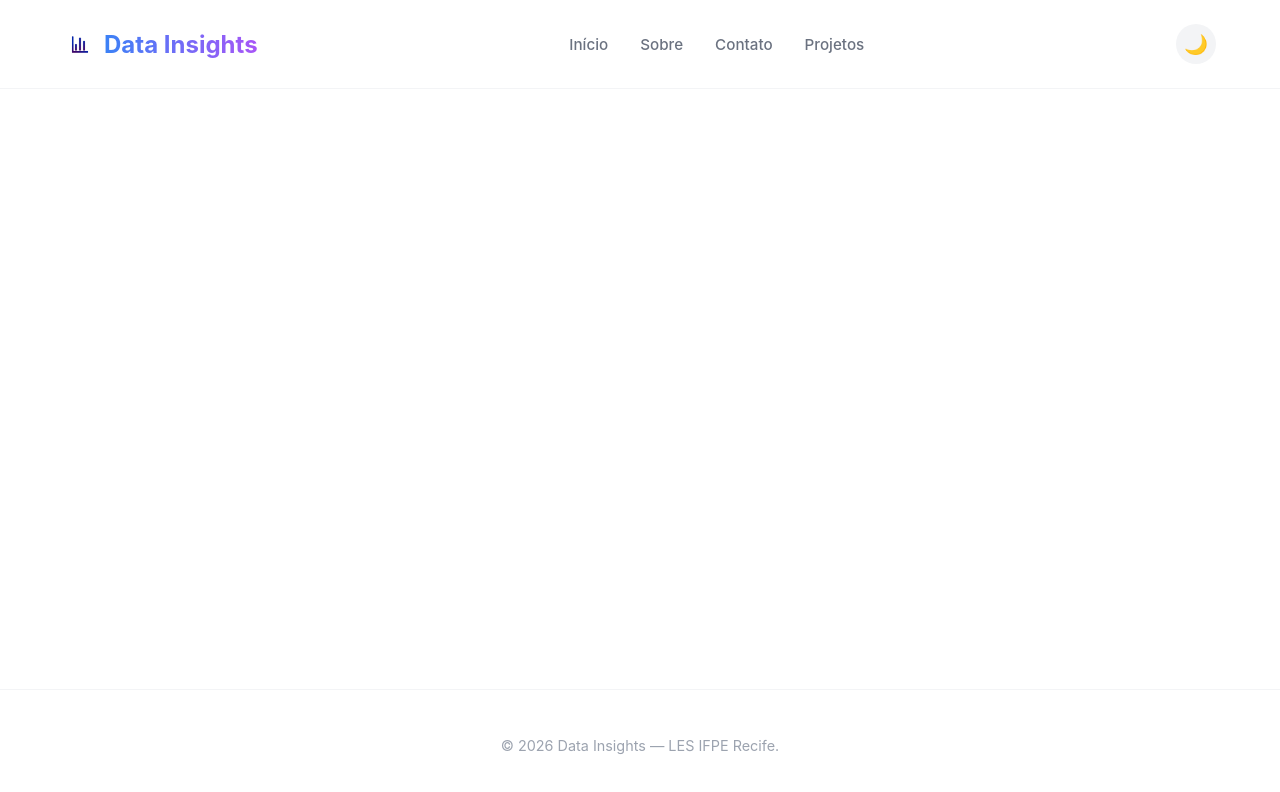
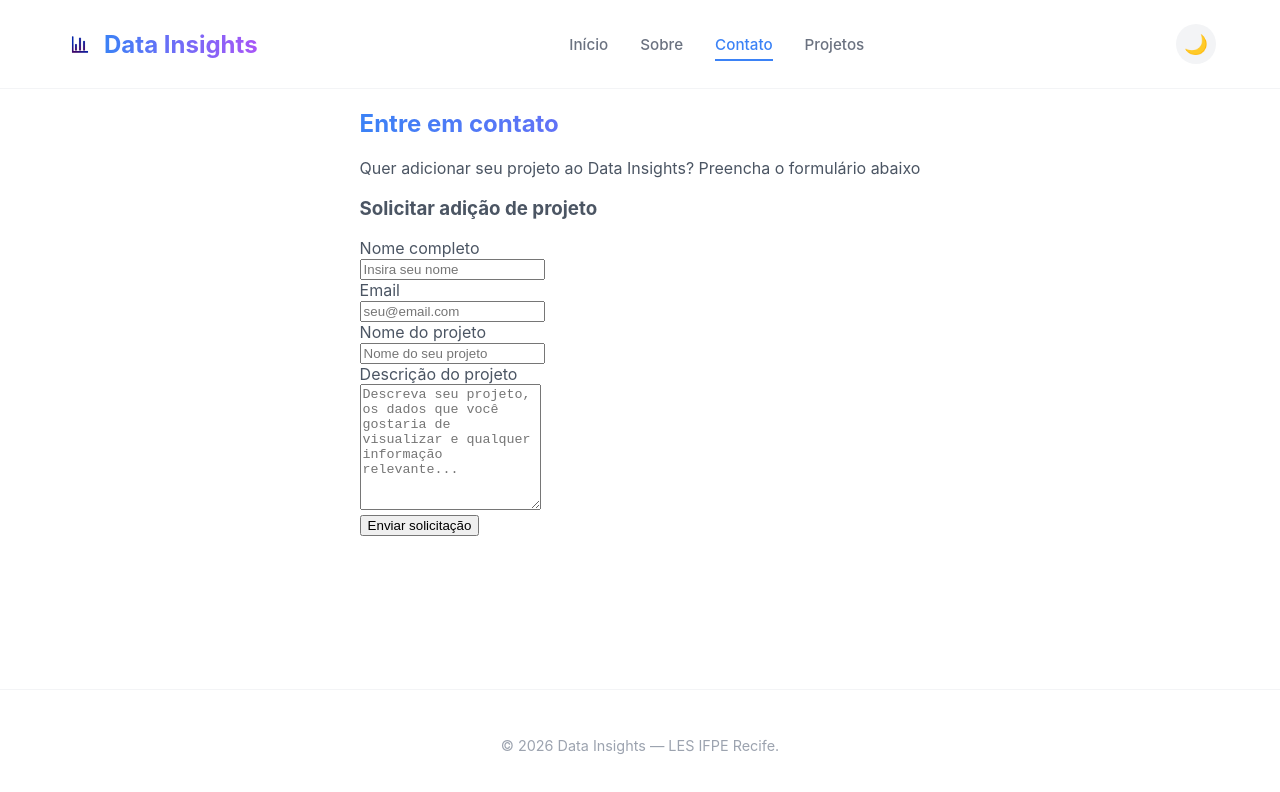
Before and after one commit to lesifpe/WeatherDashboard, a Vue app: page /Contato in a window 1280 px wide. Shown: the top 792 px of the page. Built offline with nearby package versions, Linux system fonts and the light colour scheme.

Commit message:
feat: criação de tela contato e adição de formulário

```diff
--- /dev/null
+++ b/components/ui/Formulario.vue
@@ -0,0 +1,34 @@
+<template>
+    <div class="card-formulario">
+        <h3>Solicitar adição de projeto</h3>
+
+        <form class = "formulario" @submit.prevent="enviarFormulario">
+            <label for ="nome">Nome completo</label><br>
+            <input type = "text" placeholder = "Insira seu nome" id = "nome" v-model="nome"><br>
+
+            <label for = "email">Email</label><br>
+            <input type = "email" placeholder = "seu@email.com" id = "email" v-model="email"><br>
+
+            <label for="nomeProjeto">Nome do projeto</label><br>
+            <input type = "text" placeholder = "Nome do seu projeto" id = "nomeProjeto" v-model="nomeProjeto"><br>
+
+            <label for="descricao">Descrição do projeto</label><br>
+            <textarea rows="8" cols = "20" placeholder="Descreva seu projeto, os dados que você gostaria de visualizar e qualquer informação relevante..." id = "descricao" v-model="descricao"></textarea><br>
+
+            <button type = "submit">Enviar solicitação</button>
+        </form>
+    </div>
+</template>
+
+<script setup>
+    import { ref } from 'vue'
+
+    const nome = ref('')
+    const email = ref('')
+    const nomeProjeto = ref('')
+    const descricao = ref('')
+
+    function enviarFormulario(){
+        //TODO
+    }
+</script>
--- a/components/ui/Navbar.vue
+++ b/components/ui/Navbar.vue
@@ -8,7 +8,7 @@
     <ul class="nav-links">
       <li><router-link to="/" active-class="active">Início</router-link></li>
       <li><router-link to="/Sobre" active-class="active">Sobre</router-link></li>
-      <li><a href="#">Contato</a></li>
+      <li><router-link to="/Contato" active-class="active">Contato</router-link></li>
       <li><a href="#">Projetos</a></li>
     </ul>
 
--- a/router/index.js
+++ b/router/index.js
@@ -1,6 +1,7 @@
 import { createRouter, createWebHistory } from 'vue-router'
 import HomeView from '../view/HomeView.vue'
 import Sobre from '../view/Sobre.vue'
+import Contato from '../view/Contato.vue'
 
 const routes = [
   {
@@ -12,6 +13,11 @@ const routes = [
     path: '/Sobre',
     name: 'Sobre',
     component: Sobre
+  },
+    {
+    path: '/Contato',
+    name: 'Contato',
+    component: Contato
   }
 ]
 
--- /dev/null
+++ b/view/Contato.vue
@@ -0,0 +1,24 @@
+<template>
+    <section class = "contato-page">
+        <header class = "contato-header">
+            <h1 class = "texto-gradiente">Entre em contato</h1>
+            <p>Quer adicionar seu projeto ao Data Insights? Preencha o formulário abaixo</p>
+        </header>
+
+        <div class = "formulario">
+            <Formulario />
+
+
+        </div>
+
+
+
+
+    </section>
+
+
+</template>
+
+<script setup>
+    import Formulario from '../components/ui/Formulario.vue';
+</script>
```
